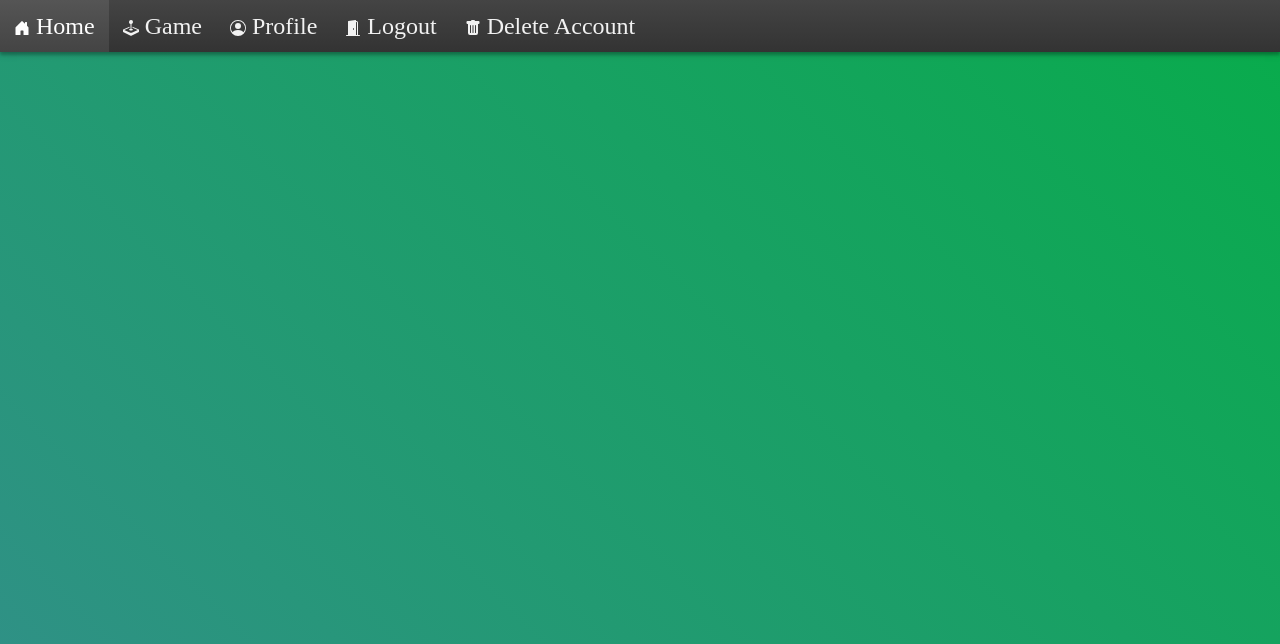
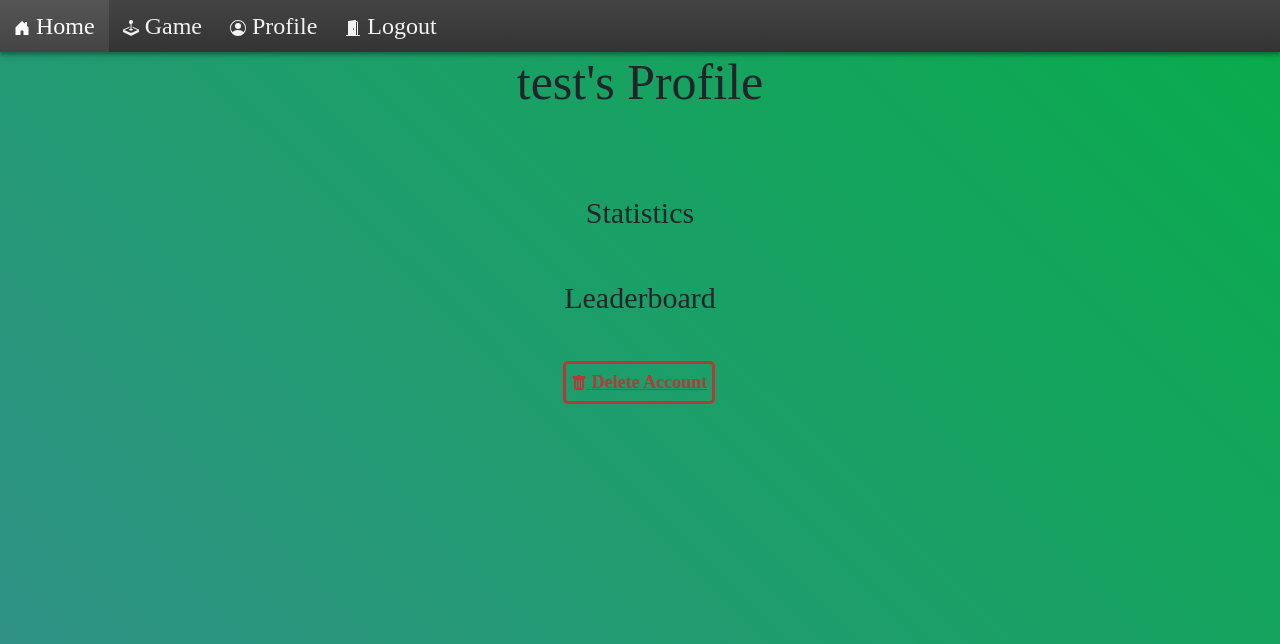
Before and after one commit to Iash5225/Project, a Flask app: page /profile in a window 1280 px wide. Shown: the top 644 px of the page. Run offline with Flask 2, Linux system fonts and the light colour scheme; a user stored in the database is signed in; data comes from the database, SQL or seed files in the repository; both versions use the stored data as it was after the commit.

Commit message:
Finsihed profile page

```diff
--- /dev/null
+++ b/project/static/profile.js
@@ -0,0 +1,40 @@
+"use strict";
+$(window).on("load", () => {
+
+    var leaderboard = document.getElementById("leaderboard-modal");
+    var statistics = document.getElementById("statistics-modal");
+
+
+    document.getElementById("leaderboard").onclick = function() {
+        leaderboard.style.display = "block";
+    };
+
+    document.getElementById("statistics").onclick = function() {
+        statistics.style.display = "block";
+    };
+
+    document.getElementsByClassName("close")[0].onclick = function() {
+        leaderboard.style.display = "none";
+    };
+
+    document.getElementsByClassName("close")[1].onclick = function() {
+        statistics.style.display = "none";
+    };
+
+    window.onclick = function(event) {
+        if (event.target == leaderboard) {
+            leaderboard.style.display = "none";
+        } else if(event.target == statistics) {
+            statistics.style.display = "none";
+        }
+    }
+
+    let lifetimeGames = JSON.parse(document.getElementById("average").innerHTML);
+    let total = 0;
+    for (let l = 0 ; l < lifetimeGames.length ; l++){
+        total += lifetimeGames[l];
+    }
+    document.getElementById("average").innerHTML = "Career average: " + total/lifetimeGames.length;
+    document.getElementById("games-played").innerHTML = "Games played: " + lifetimeGames.length;
+
+})
--- a/project/static/style.css
+++ b/project/static/style.css
@@ -371,3 +371,45 @@ table#leaderboard {
     overflow: hidden;
     padding-inline: 60px;
 }
+
+.container {
+    padding: 50px;
+    align-items: center;
+}
+
+.container div {
+    padding: 20px;
+    margin: 0;
+    justify-content: center;
+}
+
+.container a {
+    color: rgb(182, 56, 56);
+    font-weight: bold;
+    font-size: 18px;
+    border: solid;
+    padding: 5px;
+    border-radius: 5px;
+    border-color: rgb(182, 56, 56);
+    position: absolute;
+    /* justify-self: center; */
+    bottom: -5%;
+    right: 25%;
+}
+
+
+.statistics-button, .leaderboard-button {
+    font-size: 30px;
+    border-radius: 5px;
+    border-color: rgb(81, 138, 81);
+    padding: 10px;
+    cursor: pointer;
+}
+
+.statistics-button:hover, .leaderboard-button:hover{
+    background-color: rgba(144, 238, 144, 0.595);
+}
+
+.profile-heading{
+    font-size: 50px;
+}
--- a/project/templates/base.html
+++ b/project/templates/base.html
@@ -58,12 +58,6 @@
         <a href="{{ url_for('auth.logout') }}" class="navbar-item"><svg xmlns="http://www.w3.org/2000/svg" width="16" height="16" fill="currentColor" class="bi bi-door-open-fill" viewBox="0 0 16 16">
           <path d="M1.5 15a.5.5 0 0 0 0 1h13a.5.5 0 0 0 0-1H13V2.5A1.5 1.5 0 0 0 11.5 1H11V.5a.5.5 0 0 0-.57-.495l-7 1A.5.5 0 0 0 3 1.5V15H1.5zM11 2h.5a.5.5 0 0 1 .5.5V15h-1V2zm-2.5 8c-.276 0-.5-.448-.5-1s.224-1 .5-1 .5.448.5 1-.224 1-.5 1z"/>
         </svg> Logout </a>
-        {% endif %} {% if current_user.is_authenticated %}
-        <a href="{{ url_for('auth.delete') }}" class="navbar-item"><svg xmlns="http://www.w3.org/2000/svg" width="16" height="16" fill="currentColor" class="bi bi-trash-fill" viewBox="0 0 16 16">
-          <path d="M2.5 1a1 1 0 0 0-1 1v1a1 1 0 0 0 1 1H3v9a2 2 0 0 0 2 2h6a2 2 0 0 0 2-2V4h.5a1 1 0 0 0 1-1V2a1 1 0 0 0-1-1H10a1 1 0 0 0-1-1H7a1 1 0 0 0-1 1H2.5zm3 4a.5.5 0 0 1 .5.5v7a.5.5 0 0 1-1 0v-7a.5.5 0 0 1 .5-.5zM8 5a.5.5 0 0 1 .5.5v7a.5.5 0 0 1-1 0v-7A.5.5 0 0 1 8 5zm3 .5v7a.5.5 0 0 1-1 0v-7a.5.5 0 0 1 1 0z"/>
-        </svg>
-          Delete Account
-        </a>
         {% endif %}
       </nav>
     </div>
--- a/project/templates/profile.html
+++ b/project/templates/profile.html
@@ -1 +1,81 @@
-{% extends "base.html" %}
+{% extends "base.html" %} {% block head %}
+
+<script
+  src="https://code.jquery.com/jquery-1.12.4.min.js"
+  integrity="sha384-nvAa0+6Qg9clwYCGGPpDQLVpLNn0fRaROjHqs13t4Ggj3Ez50XnGQqc/r8MhnRDZ"
+  crossorigin="anonymous"
+></script>
+<script
+  src="https://cdn.jsdelivr.net/npm/bootstrap@5.1.3/dist/js/bootstrap.bundle.min.js"
+  integrity="sha384-ka7Sk0Gln4gmtz2MlQnikT1wXgYsOg+OMhuP+IlRH9sENBO0LRn5q+8nbTov4+1p"
+  crossorigin="anonymous"
+></script>
+
+<script src="{{ url_for('static', filename='profile.js') }}"></script>
+
+{% endblock head %} {% block content %}
+<h1 class="profile-heading"> {{ name }}'s Profile</h1>
+
+<div class="container">
+  <div class="statistics-button" id="statistics">Statistics</div>
+  <div class="leaderboard-button" id="leaderboard">Leaderboard</div>
+  <a href="{{ url_for('auth.delete') }}"><svg xmlns="http://www.w3.org/2000/svg" width="16" height="16" fill="currentColor" class="bi bi-trash-fill" viewBox="0 0 16 16">
+    <path d="M2.5 1a1 1 0 0 0-1 1v1a1 1 0 0 0 1 1H3v9a2 2 0 0 0 2 2h6a2 2 0 0 0 2-2V4h.5a1 1 0 0 0 1-1V2a1 1 0 0 0-1-1H10a1 1 0 0 0-1-1H7a1 1 0 0 0-1 1H2.5zm3 4a.5.5 0 0 1 .5.5v7a.5.5 0 0 1-1 0v-7a.5.5 0 0 1 .5-.5zM8 5a.5.5 0 0 1 .5.5v7a.5.5 0 0 1-1 0v-7A.5.5 0 0 1 8 5zm3 .5v7a.5.5 0 0 1-1 0v-7a.5.5 0 0 1 1 0z"/>
+  </svg>
+    Delete Account
+</a>
+</div>
+
+<div id="statistics-modal" class="modal">
+    <div class="statistics-content">
+      <span class="close"></span>
+      <h1>Statistics</h1>
+
+      <div id="personal-statistics">
+        <div class="inline">
+          <div id="average">
+            {{ user_scores[0]|tojson }}
+          </div>
+        </div>
+        <div class="inline">
+          <div id="games-played"></div>
+        </div>
+      </div>
+
+      <table id="leaderboard">
+        <tr>
+          <th>Date</th>
+          <th>Score</th>
+        </tr>
+        {% for x in user_scores %}
+          <tr>
+            <td>{{ user_scores[1][loop.index0] }}</td>
+            <td>{{ user_scores[0][loop.index0] }}</td>
+          </tr>
+        {% endfor %}
+      </table>
+    </div>
+  </div>
+
+  <div id="leaderboard-modal" class="modal">
+    <div class="leaderboard-content">
+      <span class="close"></span>
+      <h1>Leaderboard</h1>
+      <table id="leaderboard">
+        <tr>
+          <th>Rank</th>
+          <th>Name</th>
+          <th>Score</th>
+        </tr>
+        {% for n in lb_names %}
+        <tr {% if n == name %} class="current-user" {% endif %}>
+          <td>{{ loop.index }}</td>
+          <td>{{ n }}</td>
+          <td>{{ lb_scores[loop.index0] }}</td>
+        </tr>
+        {% endfor %}
+      </table>
+    </div>
+  </div>
+
+{% endblock content %}
```
Also changed, not shown: project/db.sqlite.
